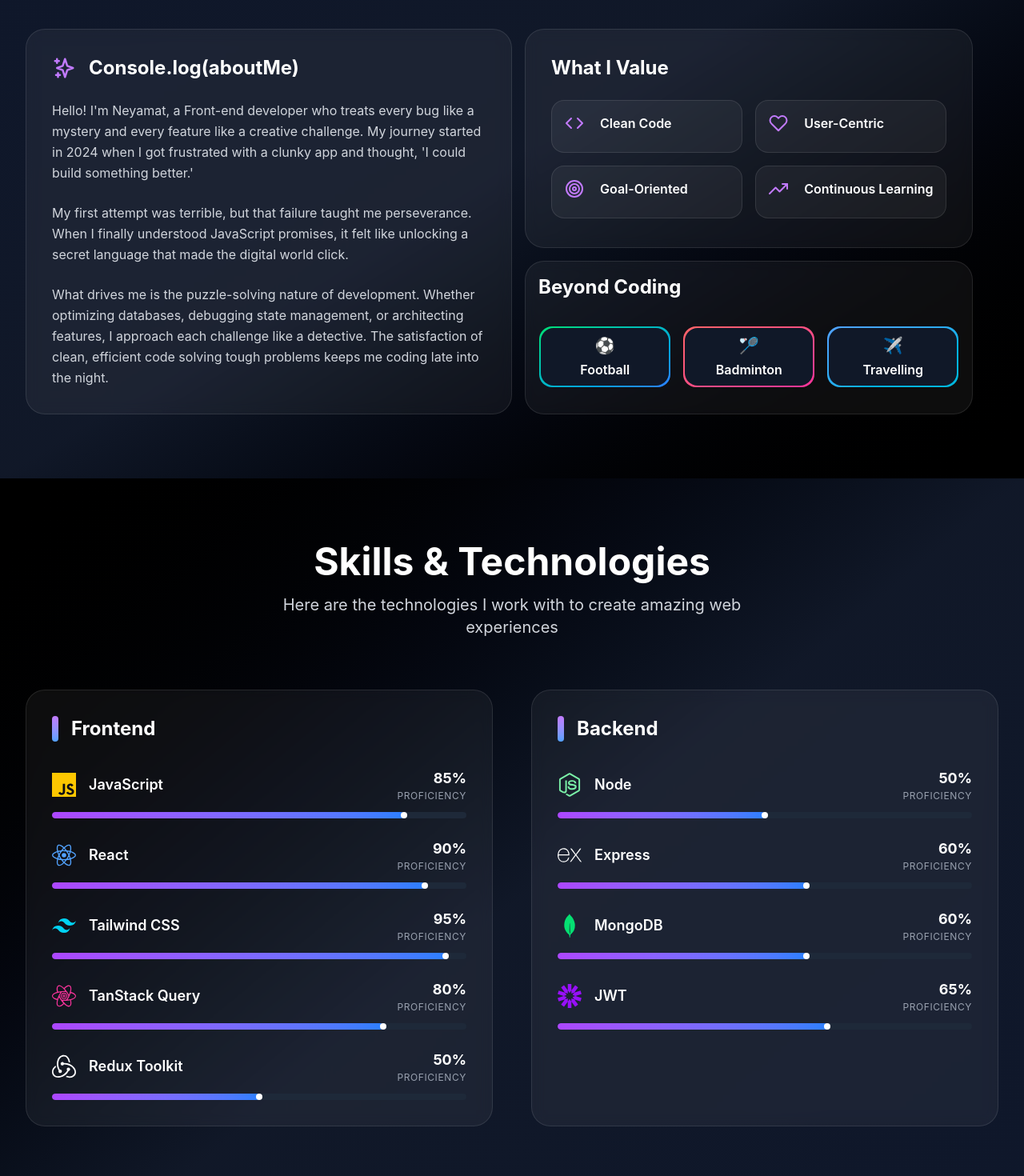
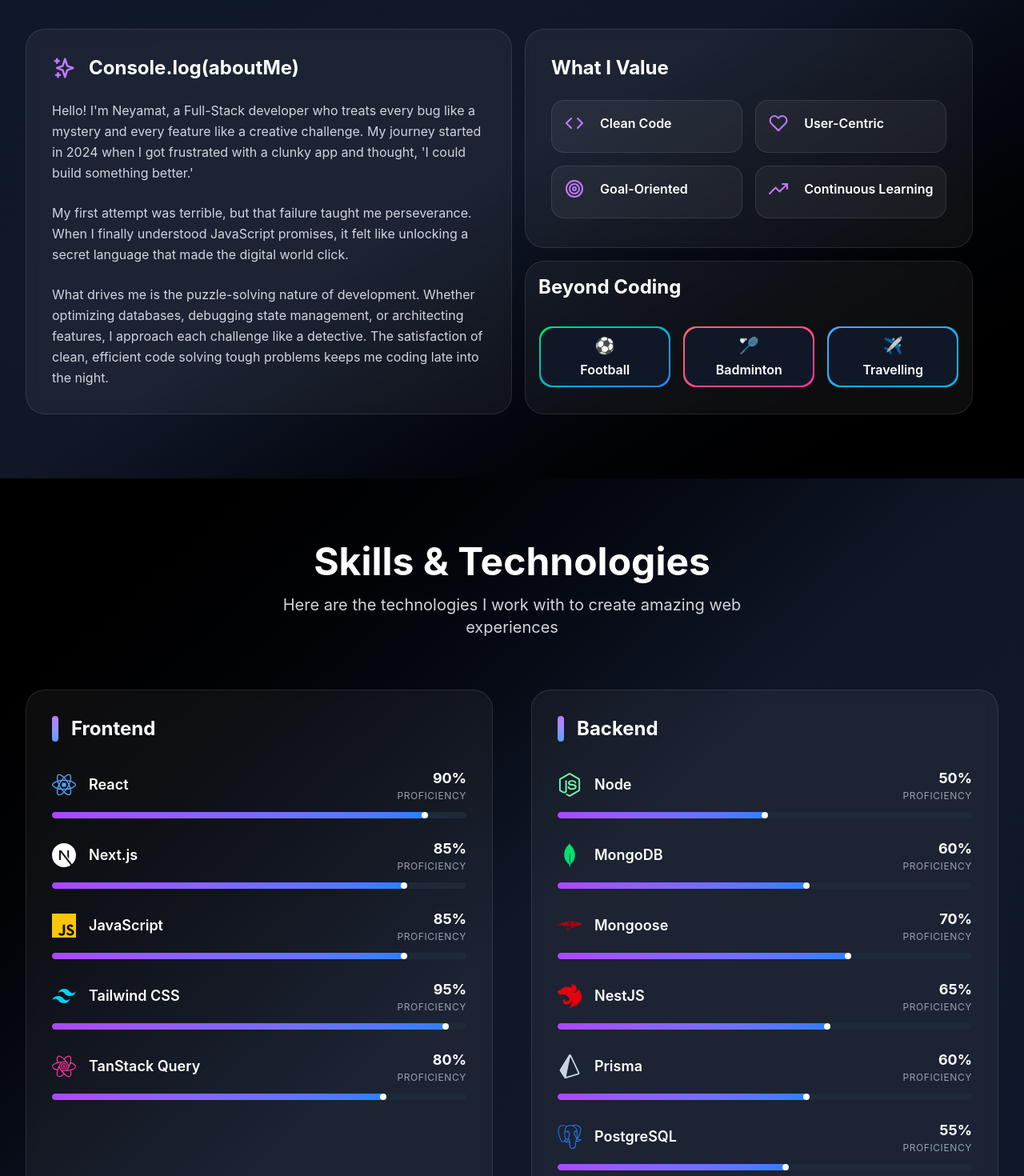
Before and after one commit to neyamat7/portfolio, a React (Vite) app: page / in a window 1280 px wide. Shown: the part 1000-2470 px from the top of the page at 80% size. Built offline with nearby package versions, Linux system fonts and the light colour scheme.

Commit message:
update projects

```diff
--- a/src/components/AboutMe/AboutMe.jsx
+++ b/src/components/AboutMe/AboutMe.jsx
@@ -108,7 +108,7 @@
 
               <div className="space-y-6 text-gray-300 leading-relaxed">
                 <p>
-                  Hello! I'm Neyamat, a Front-end developer who treats every bug
+                  Hello! I'm Neyamat, a Full-Stack developer who treats every bug
                   like a mystery and every feature like a creative challenge. My
                   journey started in 2024 when I got frustrated with a clunky
                   app and thought, 'I could build something better.'
--- a/src/components/HeroSection/HeroSection.jsx
+++ b/src/components/HeroSection/HeroSection.jsx
@@ -34,7 +34,7 @@
         ></motion.div>
 
         {/* Lines */}
-        <div className="absolute top-1/2 left-0 w-32 h-0.5 bg-gradient-to-r from-transparent to-purple-400/50 transform rotate-45"></div>
+        {/* <div className="absolute top-1/2 left-0 w-32 h-0.5 bg-gradient-to-r from-transparent to-purple-400/50 transform rotate-45"></div> */}
         <div className="absolute bottom-1/4 right-1/4 w-24 h-0.5 bg-gradient-to-r from-blue-400/50 to-transparent transform -rotate-12"></div>
       </div>
 
@@ -87,7 +87,7 @@
               <div className="flex items-center space-x-4 mb-6">
                 <div className="h-1 w-16 bg-gradient-to-r from-purple-500 to-blue-500"></div>
                 <h2 className="text-xl lg:text-2xl font-semibold text-gray-200 uppercase tracking-wider">
-                  Front-End Developer
+                  Full-Stack Developer
                 </h2>
               </div>
             </motion.div>
@@ -100,9 +100,7 @@
               transition={{ duration: 0.6, delay: 0.5 }}
             >
               <p className="text-lg text-gray-300 leading-relaxed mb-6">
-                Specializing in React, modern JavaScript, and responsive design—
-                I transform creative concepts into polished, user-friendly web
-                applications that bring ideas to life.
+                From concept to deployment, I build clean, scalable, and maintainable web applications that help businesses grow using modern technologies like React, Next.js, NestJS, and PostgreSQL.
               </p>
             </motion.div>
 
--- a/src/components/Skills/Skills.jsx
+++ b/src/components/Skills/Skills.jsx
@@ -5,9 +5,13 @@
   SiJavascript,
   SiJsonwebtokens,
   SiMongodb,
+  SiMongoose,
+  SiNestjs,
+  SiNextdotjs,
+  SiPostgresql,
+  SiPrisma,
   SiReact,
   SiReactquery,
-  SiRedux,
   SiTailwindcss,
 } from "react-icons/si";
 
@@ -17,17 +21,24 @@
       title: "Frontend",
       skills: [
         {
+          name: "React",
+          icon: SiReact,
+          color: "text-blue-400",
+          level: 90,
+          experience: "",
+        },
+        {
+          name: "Next.js",
+          icon: SiNextdotjs,
+          color: "text-white",
+          level: 85,
+          experience: "",
+        },
+        {
           name: "JavaScript",
           icon: SiJavascript,
           color: "text-yellow-400",
           level: 85,
-          experience: "",
-        },
-        {
-          name: "React",
-          icon: SiReact,
-          color: "text-blue-400",
-          level: 90,
           experience: "",
         },
 
@@ -45,13 +56,6 @@
           level: 80,
           experience: "",
         },
-        {
-          name: "Redux Toolkit",
-          icon: SiRedux,
-          color: "text-white",
-          level: 50,
-          experience: "",
-        },
       ],
     },
     {
@@ -64,13 +68,13 @@
           level: 50,
           experience: "",
         },
-        {
-          name: "Express",
-          icon: SiExpress,
-          color: "text-white",
-          level: 60,
-          experience: "",
-        },
+        // {
+        //   name: "Express",
+        //   icon: SiExpress,
+        //   color: "text-white",
+        //   level: 60,
+        //   experience: "",
+        // },
         {
           name: "MongoDB",
           icon: SiMongodb,
@@ -79,12 +83,40 @@
           experience: "",
         },
         {
-          name: "JWT",
-          icon: SiJsonwebtokens,
-          color: "text-purple-600",
+          name: "Mongoose",
+          icon: SiMongoose,
+          color: "text-red-800",
+          level: 70,
+          experience: "",
+        },
+        {
+          name: "NestJS",
+          icon: SiNestjs,
+          color: "text-red-600",
           level: 65,
           experience: "",
         },
+        {
+          name: "Prisma",
+          icon: SiPrisma,
+          color: "text-slate-300",
+          level: 60,
+          experience: "",
+        },
+        {
+          name: "PostgreSQL",
+          icon: SiPostgresql,
+          color: "text-blue-500",
+          level: 55,
+          experience: "",
+        },
+        // {
+        //   name: "JWT",
+        //   icon: SiJsonwebtokens,
+        //   color: "text-purple-600",
+        //   level: 65,
+        //   experience: "",
+        // },
       ],
     },
   ];
--- a/src/data/projectsData.js
+++ b/src/data/projectsData.js
@@ -34,6 +34,55 @@
 
   {
     id: 2,
+    title: "Mobile Banking Management System",
+    description:
+      "A professional-grade management system designed for mobile banking agents. It streamlines mobile recharges, cash transactions (Cash In/Out), bank settlements, and daily accounting with real-time profit tracking and automated API integrations.",
+    adminAccess: {
+      username: "admin",
+      password: "mbankingadmin@",
+    },
+    image: "https://i.postimg.cc/yWqq4XFR/Screenshot_2025_11_28_232515.png",
+    technologies: [
+      "React 19",
+      "Tailwind CSS 4",
+      "MUI Material",
+      "Node.js",
+      "Express",
+      "MongoDB (Mongoose)",
+      "TanStack Query",
+      "Firebase",
+      "JWT",
+    ],
+    category: "fintech-pos",
+    github: "https://github.com/neyamat7/mobile-banking",
+    live: "https://mobile-banking-management.netlify.app",
+    year: "2026",
+    team: "Solo Project",
+    status: "Completed",
+    features: [
+      // "Automated Mobile Recharge: Integrated with third-party APIs for real-time Flexiload/SIM recharge.",
+      "Comprehensive Ledger: Professional tracking of Cash In, Cash Out, and Send Money across multiple channels.",
+      "Profit Management: Real-time calculation of profit and loss for every transaction with daily/monthly summaries.",
+      "Multi-Wallet Tracking: Manage various Agent and Personal numbers (Bkash, Nagad, etc.) with live balance updates.",
+      "Client & Due Management: Track client balances, due amounts, and repayment history with automated SMS notifications.",
+      "Advanced Reporting: Generate exportable financial reports in PDF and Excel formats using jsPDF and SheetJS.",
+    ],
+    challenges: [
+      "Ensuring Transaction Atomicity: Implementing MongoDB sessions and transactions to prevent balance mismatches during concurrent updates.",
+      "API Integration: Handling high-frequency third-party recharge API calls with robust error handling and status verification logic.",
+      "Complex Accounting Logic: Developing a system for 'Opening Cash' and daily reconciliation that mirrors physical business operations.",
+      "Localized UX: Designing a high-performance, dual-language (Bangla/English) interface optimized for fast-paced POS environments.",
+    ],
+    improvements: [
+      "Thermal Printer Support: Enable direct printing of transaction receipts for physical walk-in customers.",
+      "AI Analytics: Implement predictive analytics to forecast cash requirements and identify peak transaction hours.",
+      "Biometric Verification: Add fingerprint or face ID authentication for high-value transaction approvals to enhance security.",
+      "PWA Implementation: Convert the frontend into a Progressive Web App for offline-first capabilities in areas with spotty internet.",
+    ],
+  },
+
+  {
+    id: 3,
     title: "Artifact Vault",
     description:
       "ArtifactVault is a modern web application that brings history to life by allowing users to explore, contribute, and interact with historical artifacts from around the world. Whether you're a history enthusiast, researcher, or casual learner, this platform provides an engaging way to discover and share historical treasures.",
@@ -69,42 +118,43 @@
       "Expand accessibility by providing translations and multilingual interfaces.",
     ],
   },
-  {
-    id: 3,
-    title: "Task Harbour",
-    description:
-      "Task Tempo is a dynamic task management solution tailored for freelancers and clients, enabling efficient task posting, discovery, and handling. With robust authentication, complete CRUD functionality, and an intuitive design, it streamlines task collaboration.",
-    image: "https://i.postimg.cc/ZK6dNjsJ/Screenshot-2025-06-29-133738.png",
-    technologies: ["React", "Tailwind", "Firebase", "NodeJs", "MongoDB"],
-    category: "web-app",
-    github: "https://github.com/neyamat7/task-harbour",
-    live: "https://task-tempo.netlify.app/",
-    year: "2025",
-    team: "Solo Project",
-    status: "Completed",
-    features: [
-      "Secure Firebase authentication with email/password and Google login",
-      "Complete CRUD operations for task management",
-      "Personal dashboard with a dedicated 'My Posted Tasks' view",
-      "Interactive bidding system with bid tracking and engagement metrics",
-      "Responsive and intuitive design with dark/light theme toggle",
-      "Protected routes ensuring authenticated user actions",
-    ],
-    challenges: [
-      "Implementing secure user authentication and protected route handling",
-      "Real-time tracking of user interactions and bidding activities",
-      "Managing state effectively for CRUD operations across multiple components",
-      "Ensuring consistent responsiveness across various devices and themes",
-    ],
-    improvements: [
-      "Integrating real-time chat between freelancers and clients",
-      "Adding AI-driven task recommendations based on user interests",
-      "Implementing advanced task filtering and sorting functionality",
-      "Enhancing notification system with email or SMS alerts",
-    ],
-  },
+
   // {
-  //   id: 3,
+  //   id: 4,
+  //   title: "Task Harbour",
+  //   description:
+  //     "Task Tempo is a dynamic task management solution tailored for freelancers and clients, enabling efficient task posting, discovery, and handling. With robust authentication, complete CRUD functionality, and an intuitive design, it streamlines task collaboration.",
+  //   image: "https://i.postimg.cc/ZK6dNjsJ/Screenshot-2025-06-29-133738.png",
+  //   technologies: ["React", "Tailwind", "Firebase", "NodeJs", "MongoDB"],
+  //   category: "web-app",
+  //   github: "https://github.com/neyamat7/task-harbour",
+  //   live: "https://task-tempo.netlify.app/",
+  //   year: "2025",
+  //   team: "Solo Project",
+  //   status: "Completed",
+  //   features: [
+  //     "Secure Firebase authentication with email/password and Google login",
+  //     "Complete CRUD operations for task management",
+  //     "Personal dashboard with a dedicated 'My Posted Tasks' view",
+  //     "Interactive bidding system with bid tracking and engagement metrics",
+  //     "Responsive and intuitive design with dark/light theme toggle",
+  //     "Protected routes ensuring authenticated user actions",
+  //   ],
+  //   challenges: [
+  //     "Implementing secure user authentication and protected route handling",
+  //     "Real-time tracking of user interactions and bidding activities",
+  //     "Managing state effectively for CRUD operations across multiple components",
+  //     "Ensuring consistent responsiveness across various devices and themes",
+  //   ],
+  //   improvements: [
+  //     "Integrating real-time chat between freelancers and clients",
+  //     "Adding AI-driven task recommendations based on user interests",
+  //     "Implementing advanced task filtering and sorting functionality",
+  //     "Enhancing notification system with email or SMS alerts",
+  //   ],
+  // },
+  // {
+  //   id: 5,
   //   title: "Bill-Voyage",
   //   description:
   //     "A smart and secure bill management platform where users can track expenses and income, manage cards, transfer money, monitor finances in real time. Includes mobile app access and supports seamless, making it easy to stay on top of your finances anytime, anywhere, and stay organized -helping you never miss a payment again.",
```
Also changed, not shown: src/components/Projects/ProjectDetails.jsx (+33 -0 lines).
